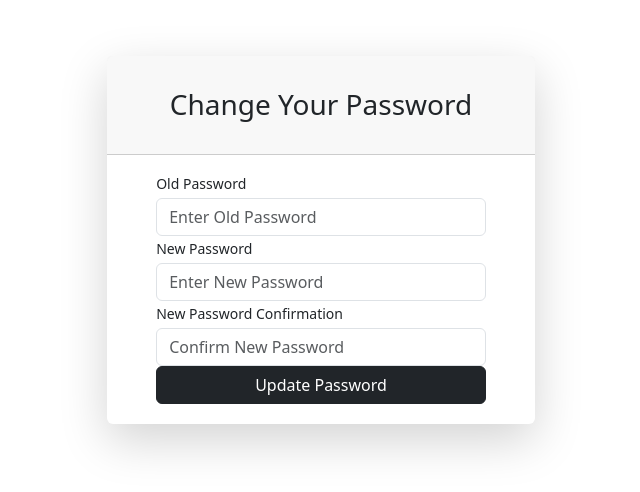
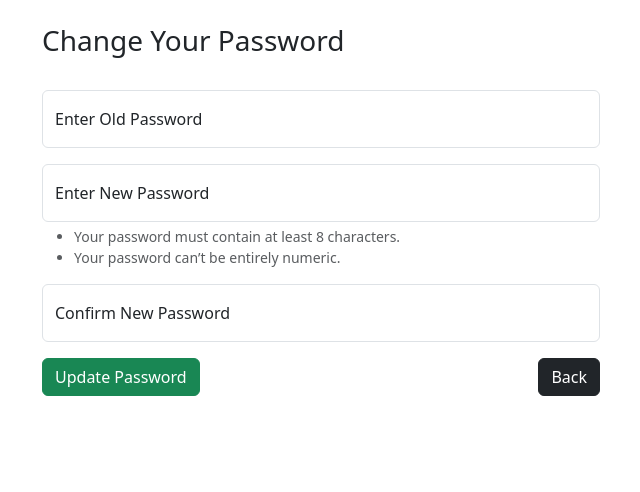
Before and after one commit to kotolada/task_manager, a Django app: template task_manager/templates/change_password.html in a window 1280 px wide. Shown: the part 56-548 px from the top of the page, without its empty margins (319-959 px from the left). Run offline with Django 5.2, Linux system fonts and the light colour scheme; the template is opened without the code that fills it, so the values that code supplies are empty.

Commit message:
Finalized the learning project. Horay!

```diff
--- a/task_manager/templates/change_password.html
+++ b/task_manager/templates/change_password.html
@@ -1,77 +1,54 @@
 {% extends "base.html" %}
 {% block content %}
-<div class="form-content my-3 p-3">
-    <div class="container">
-        <div class="row justify-content-center">
-            <div class="col-lg-5">
-                <div class="card shadow-lg border-0 rounded-lg mt-0 mb-3">
-                    <div class="card-header justify-content-center">
-                        <h3 class="font-weight-light my-4 text-center">Change Your Password</h3>
-                    </div>
+
+<style>
+    .errorlist {
+        margin-bottom: 0;
+    }
+</style>
+
+<div class="col-md-6 offset-md-3">
+    <h3>Change Your Password</h3>
+    <br/>
     {% if form.errors %}
-                    <div class="alert alert-danger alert-dismissible" role="alert">
-                        <div id="form_errors">
+    <div class="alert alert-danger alert-dismissible fade show" data-bs-dismiss="alert" role="alert">
         {% for key, value in form.errors.items %}
-                            <strong>{{ value }}</strong>
+        {{ value }}
         {% endfor %}
-                        </div>
-                        <button type="button" class="close" data-dismiss="alert" aria-label="Close">
-                            <span aria-hidden="true">&times;</span>
-                        </button>
+        <button type="button" class="btn-close" data-dismiss="alert" aria-label="Close"></button>
     </div>
     {% endif %}
-
-                    <div class="card-body">
     <form method="POST">
         {% csrf_token %}
-                            <div class="form-row">
-                                <div class="col-md-10 offset-md-1">
-                                    <div class="form-group">
-                                        <label class="small mb-1" for="id_old_password">Old Password</label>
+        <div class="form-floating mb-3">
             <input type="password" name="old_password" autocomplete="new-password"
-                                            class="form-control" required id="id_old_password"
-                                            placeholder="Enter Old Password" />
-                                        <span>
-                                        </span>
+                class="form-control{% if form.old_password.errors %} is-invalid{% endif %}" required
+                id="id_old_password" placeholder="Enter Old Password">
+            <label for="floatingInput">Enter Old Password</label>
         </div>
+
+        <div class="form-floating mb-3">
+            <input type="password" name="new_password1" autocomplete="new-password"
+                class="form-control{% if form.new_password1.errors %} is-invalid{% endif %}" required
+                id="id_new_password1" placeholder="Enter New Password">
+            <label for="floatingInput">Enter New Password</label>
+            <ul class="form-text text-muted small">
+                <li>Your password must contain at least 8 characters.</li>
+                <li>Your password can’t be entirely numeric.</li>
+            </ul>
         </div>
+
+        <div class="form-floating mb-3">
+            <input type="password" name="new_password2" autocomplete="new-password"
+                class="form-control{% if form.new_password2.errors %} is-invalid{% endif %}" required
+                id="id_new_password2" placeholder="Confirm New Password">
+            <label for="floatingInput">Confirm New Password</label>
         </div>
-                            <div class="form-row">
-                                <div class="col-md-10 offset-md-1">
-                                    <div class="form-group">
-                                        <label class="small mb-1" for="id_new_password1">New Password</label>
-                                        <input type="password" name="new_password1" autocomplete="new-password"
-                                            class="form-control" required id="id_new_password1"
-                                            placeholder="Enter New Password" />
-                                        <span>
-                                        </span>
-                                    </div>
-                                </div>
-                            </div>
-                            <div class="form-row">
-                                <div class="col-md-10 offset-md-1">
-                                    <div class="form-group">
-                                        <label class="small mb-1" for="id_new_password2">New Password
-                                            Confirmation</label>
-                                        <input type="password" name="new_password2" autocomplete="new-password" required
-                                            id="id_new_password2" class="form-control"
-                                            placeholder="Confirm New Password" />
-                                    </div>
-                                </div>
-                            </div>
-                            <div class="form-row">
-                                <div class="col-md-10 offset-md-1">
-                                    <div class="form-group mt-0 mb-1">
-                                        <button type="submit" class="col-md-12 btn btn-dark" id="reset">Update
-                                            Password</button>
-                                    </div>
-                                </div>
+
+        <div class="d-flex justify-content-between">
+            <button type="submit" class="btn btn-success" id="reset">Update Password</button>
+            <a href="{% url 'update_user' %}" class="btn btn-dark">Back</a>
         </div>
     </form>
 </div>
-                </div>
-            </div>
-        </div>
-    </div>
-</div>
 {% endblock %}
--- a/task_manager/templates/completed_tasks.html
+++ b/task_manager/templates/completed_tasks.html
@@ -2,7 +2,7 @@
 
 {% block content %}
 <h3>Your Completed Tasks</h3>
-<br/>
+<br />
 <div class="d-flex justify-content-between">
     <div>
         <a href="{% url 'task_list' %}" class="btn btn-dark">Back</a>
@@ -13,7 +13,7 @@
         <button class='btn btn-outline-success' type="submit">Search</button>
     </form>
 </div>
-<br/>
+<br />
 <div class="row">
     {% if tasks %}
     {% for task in tasks %}
@@ -22,7 +22,7 @@
             <div class="card-body">
                 <h5 class="card-title">{{ task.task_name }}</h5>
                 <p class="card-text">{{ task.task_description }}</p>
-                        <p class="card-text">{{ task.due_date|date:"d/m/Y, H:i"  }}</p>
+                <p class="card-text">{{ task.due_date|date:"d/m/Y, H:i" }}</p>
                 <form method="POST" action="{% url 'completed_tasks' %}">
                     {% csrf_token %}
                     <input type="hidden" name="id" value="{{ task.id }}">
--- a/task_manager/templates/edit_task.html
+++ b/task_manager/templates/edit_task.html
@@ -2,7 +2,7 @@
 {% block content %}
 
 <div class="col-md-6 offset-md-3">
-    <h1>Edit Task</h1><br/>
+    <h1>Edit Task</h1><br />
     <form method="POST">
         {% csrf_token %}
         {% for field in form %}
--- a/task_manager/templates/update_user.html
+++ b/task_manager/templates/update_user.html
@@ -2,7 +2,7 @@
 
 {% block content %}
 <div class="col-md-6 offset-md-3">
-    <h1>Your Profile</h1>
+    <h3>Your Profile</h3>
     <br />
     <form method="POST" action="">
         {% csrf_token %}
```
Also changed, not shown: task_manager/templates/add_task.html (+3 -18 lines), task_manager/templates/login.html (+5 -12 lines), task_manager/templates/register.html (+4 -4 lines), task_manager/views.py (+41 -45 lines), task_manager/templates/home.html (indentation only). Lines whose indentation alone changed are shown as unchanged.
